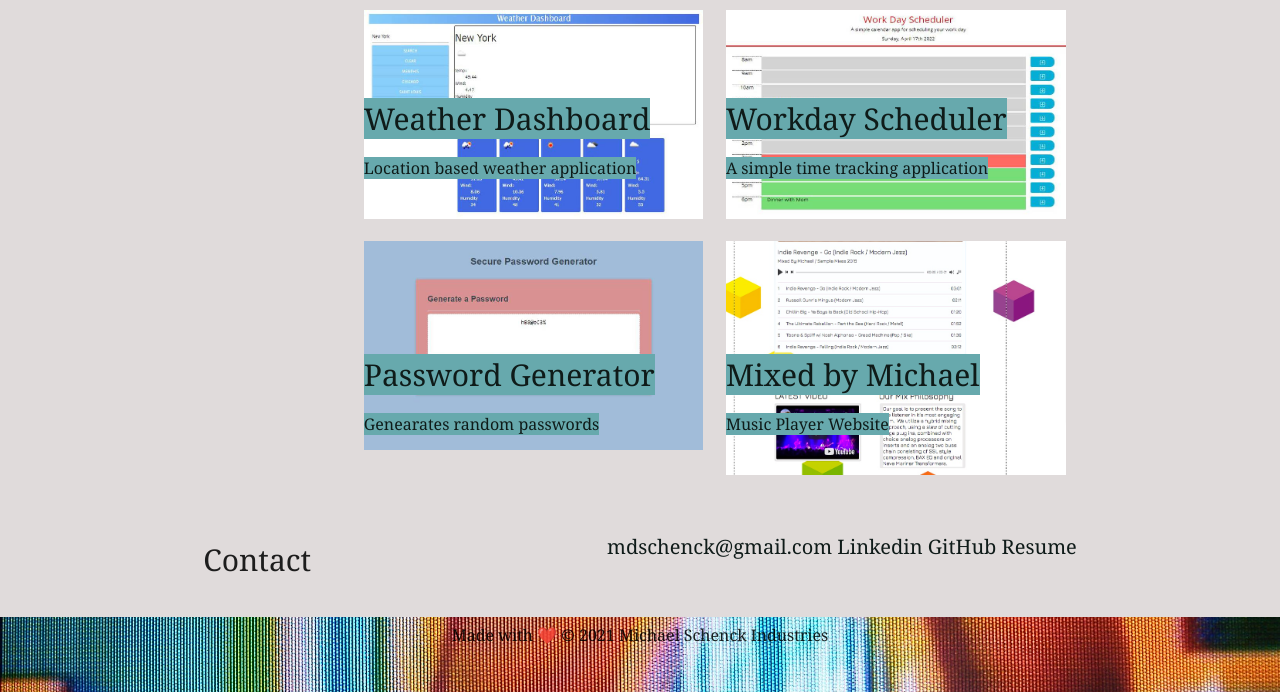
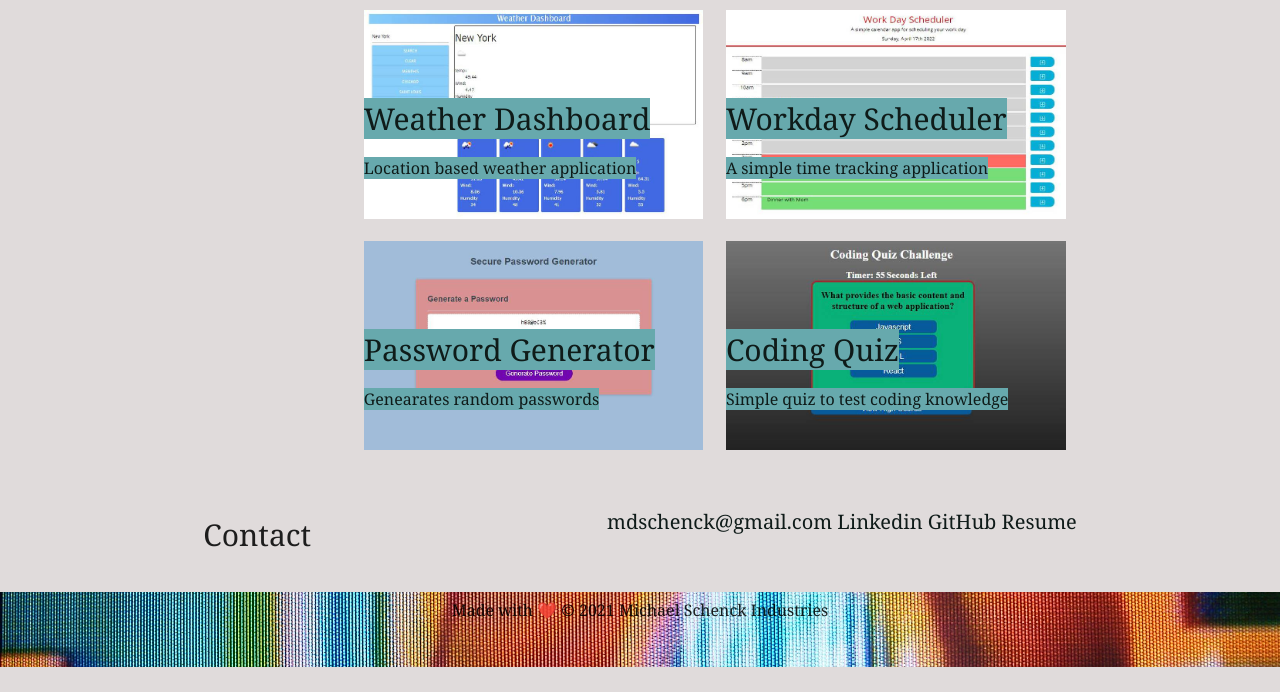
Before and after one commit to mdschenck/Developer-Portfolio, a plain HTML site: page index.html in a window 1280 px wide. Shown: the part 750-1442 px from the top of the page. After the commit the page ends 1417 px from the top, so only its background shows below. Drawn offline with nearby package versions, Linux system fonts and the light colour scheme.

Commit message:
Add more projects & images. Fix screenshot in ReadMe.

```diff
--- a/index.html
+++ b/index.html
@@ -156,12 +156,16 @@
                   <p><span>Genearates random passwords</span></p>
                 </div>
                 <div class="col s12 l6 projectContainer">
+                  <a
+                  href="https://mdschenck.github.io/Coding-Quiz/"
+                  target="top"
+                >
                   <img
-                    src="./assets/Images/mixedbymichael.jpg"
-                    alt="Image Of Mixed By Michael Website"
-                  />
-                  <h2><span>Mixed by Michael</span></h2>
-                  <p><span>Music Player Website</span></p>
+                    src="./assets/Images/Coding-Quiz.JPG"
+                    alt="Image Of Coding Quiz"
+                  /></a>
+                  <h2><span>Coding Quiz</span></h2>
+                  <p><span>Simple quiz to test coding knowledge</span></p>
                 </div>
               </div>
             </div>
```
Also changed, not shown: assets/Images/Coding-Quiz.JPG (added), assets/Images/PortfolioScreenshot2.JPG, assets/Images/WildlifeCensus1.JPG, assets/Images/devproject1.jpg (deleted), assets/Images/mixedbymichael.jpg (deleted), assets/Images/turniptruckofga.jpg (deleted), assets/Images/twotwelverecorders.jpg (deleted), 2 other files.
